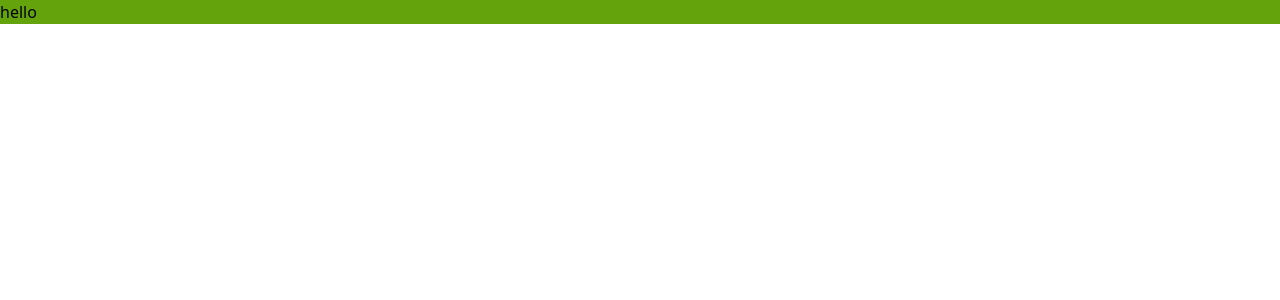
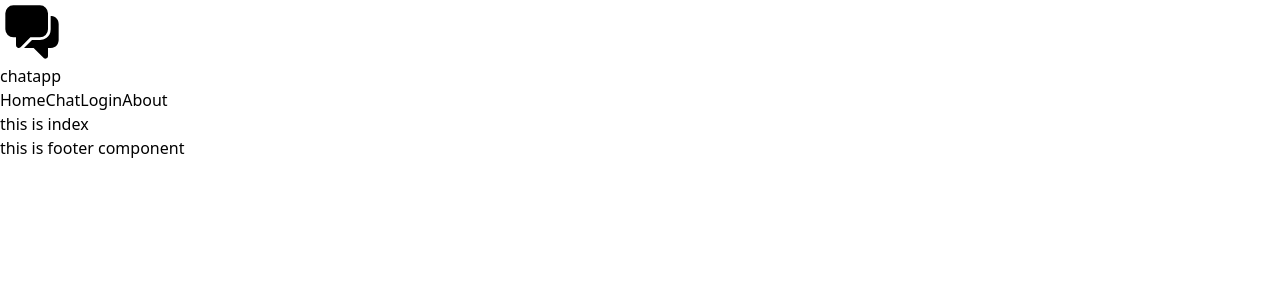
Before and after one commit to jakobpalmborg/chat, a Nuxt app in the folder chat-frontend/: page / in a window 1280 px wide. Shown: the top 300 px of the page. Built offline with nearby package versions, Linux system fonts and the light colour scheme.

Commit message:
pages, links, default layout, footer, header

```diff
--- a/chat-frontend/app.vue
+++ b/chat-frontend/app.vue
@@ -1,5 +1,7 @@
 <template>
-  <div class="bg-lime-600">
-    <p>hello</p>
+  <div>
+    <NuxtLayout>
+      <NuxtPage />
+    </NuxtLayout>
   </div>
 </template>
--- /dev/null
+++ b/chat-frontend/components/CreateUser.vue
@@ -0,0 +1,3 @@
+<template>
+    <div>this is createUser components</div>
+</template>
--- /dev/null
+++ b/chat-frontend/components/Footer.vue
@@ -0,0 +1,3 @@
+<template>
+  <div>this is footer component</div>
+</template>
--- /dev/null
+++ b/chat-frontend/components/Header.vue
@@ -0,0 +1,14 @@
+<template>
+  <div>
+    <IconsChat />
+    <p>chatapp</p>
+    <ul>
+      <li>
+        <nuxt-link to="/">Home</nuxt-link>
+        <nuxt-link to="/chat">Chat</nuxt-link>
+        <nuxt-link to="/login">Login</nuxt-link>
+        <nuxt-link to="/about">About</nuxt-link>
+      </li>
+    </ul>
+  </div>
+</template>
--- /dev/null
+++ b/chat-frontend/components/Icons/Chat.vue
@@ -0,0 +1,10 @@
+
+<template>
+    <svg xmlns="http://www.w3.org/2000/svg" width="4em" height="4em" viewBox="0 0 24 24"><g fill="none"><path fillRule="evenodd" clipRule="evenodd" d="M2 5a3 3 0 0 1 3-3h10a3 3 0 0 1 3 3v6a3 3 0 0 1-3 3h-3.586l-3.707 3.707A1 1 0 0 1 6 17v-3H5a3 3 0 0 1-3-3V5zm20 4v6c0 1-.6 3-3 3h-1v3c0 .333-.2 1-1 1c-.203 0-.368-.043-.5-.113L12.613 18H9l3-3h3c1.333 0 4-.8 4-4V6c1 0 3 .6 3 3z" fill="currentColor"></path></g></svg>
+  </template>
+
+  <script>
+  export default {
+    name: 'MajesticonsMessages'
+  }
+  </script>
--- /dev/null
+++ b/chat-frontend/layouts/default.vue
@@ -0,0 +1,7 @@
+<template>
+  <div class="DefaultLayout">
+    <Header />
+    <slot />
+    <Footer />
+  </div>
+</template>
--- /dev/null
+++ b/chat-frontend/pages/about.vue
@@ -0,0 +1,3 @@
+<template>
+  <div>this is about page</div>
+</template>
--- /dev/null
+++ b/chat-frontend/pages/chat.vue
@@ -0,0 +1,3 @@
+<template>
+    <div>this is chat page</div>
+</template>
--- /dev/null
+++ b/chat-frontend/pages/index.vue
@@ -0,0 +1,3 @@
+<template>
+  <div>this is index</div>
+</template>
--- /dev/null
+++ b/chat-frontend/pages/login.vue
@@ -0,0 +1,3 @@
+<template>
+    <div>this is the login</div>
+</template>
```
